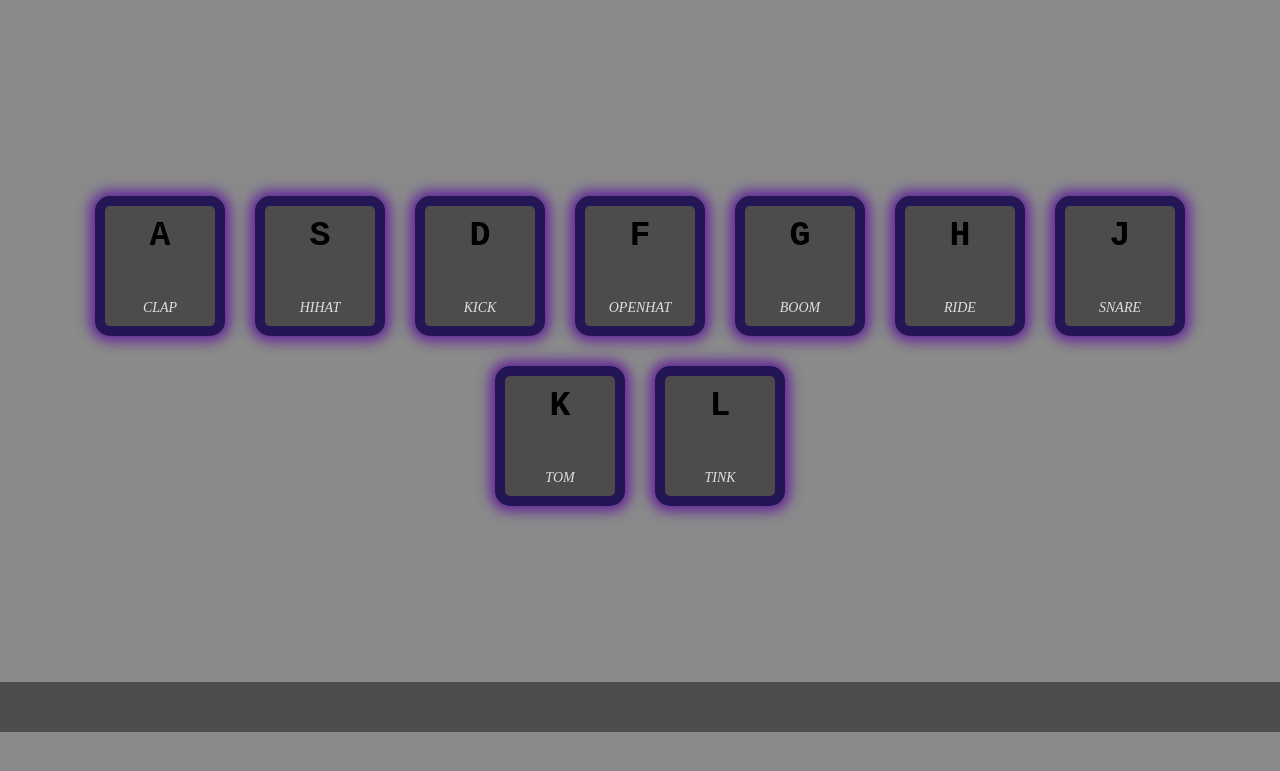
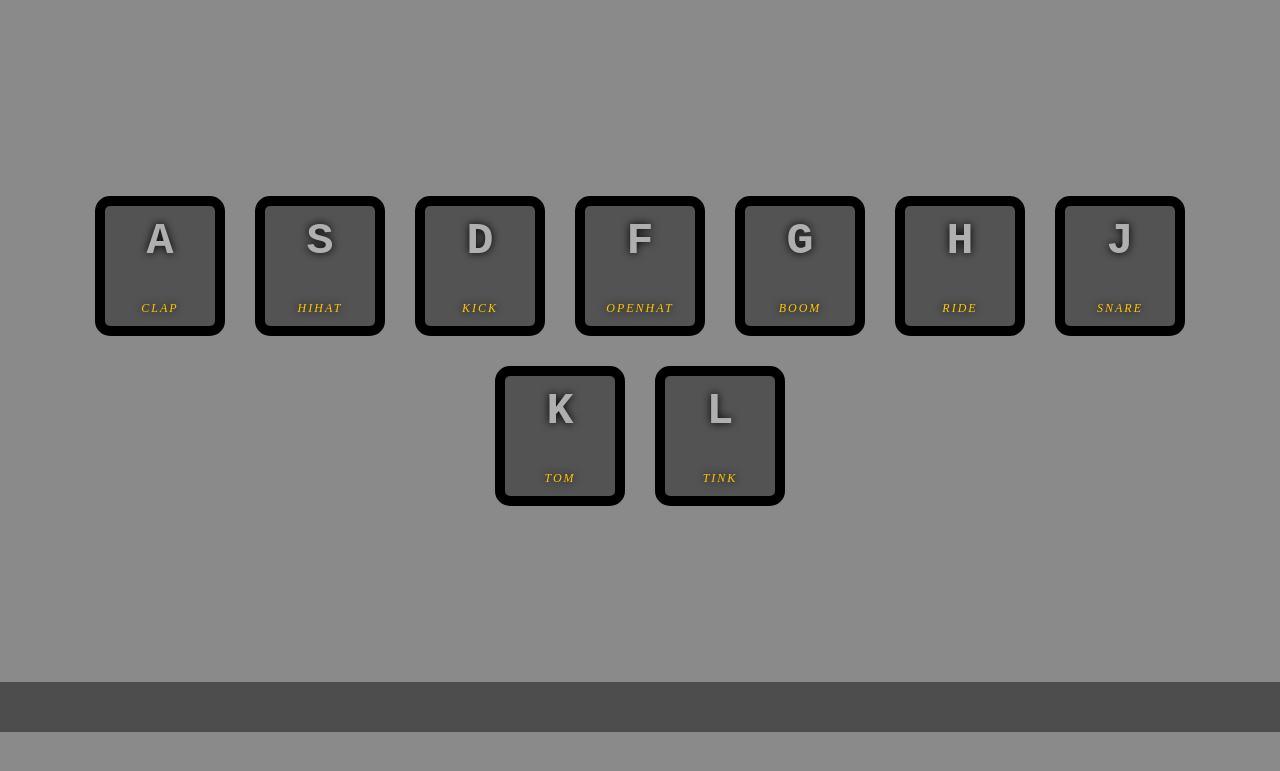
Before and after one commit to djordjemilosevicue/JS-playground, a plain HTML site: page index.html in a window 1280 px wide. Shown: the part 93-864 px from the top of the page. Drawn offline with Linux system fonts and the light colour scheme.

Commit message:
drum kit v1.0

```diff
--- a/app.js
+++ b/app.js
@@ -3,6 +3,7 @@ function removeTransition(e) {
     if (e.propertyName !== 'transform') return;
     e.target.classList.remove('playing');
 }
+
 function playSound(e) {
     const audio = document.querySelector(`audio[data-key="${e.keyCode}"]`);
     const key = document.querySelector(`div[data-key="${e.keyCode}"]`);
--- a/index.html
+++ b/index.html
@@ -11,54 +11,43 @@
 <!-- DRUM KIT -->
 <section id="drum-kit">
     <h1>Drum Kit</h1>
-
-        <div class="drum-container">
-
-            <div class="key" data-key="65">
-                <kbd>a</kbd>
+    <div class="keys">
+        <div data-key="65" class="key">
+            <kbd>A</kbd>
             <span class="sound">clap</span>
         </div>
-
-            <div class="key" data-key="83">
-                <kbd>s</kbd>
+        <div data-key="83" class="key">
+            <kbd>S</kbd>
             <span class="sound">hihat</span>
         </div>
-
-            <div class="key" data-key="68">
-                <kbd>d</kbd>
+        <div data-key="68" class="key">
+            <kbd>D</kbd>
             <span class="sound">kick</span>
         </div>
-
-            <div class="key" data-key="70">
-                <kbd>f</kbd>
+        <div data-key="70" class="key">
+            <kbd>F</kbd>
             <span class="sound">openhat</span>
         </div>
-
-            <div class="key" data-key="71">
-                <kbd>g</kbd>
+        <div data-key="71" class="key">
+            <kbd>G</kbd>
             <span class="sound">boom</span>
         </div>
-
-            <div class="key" data-key="72">
-                <kbd>h</kbd>
+        <div data-key="72" class="key">
+            <kbd>H</kbd>
             <span class="sound">ride</span>
         </div>
-
-            <div class="key" data-key="74">
-                <kbd>j</kbd>
+        <div data-key="74" class="key">
+            <kbd>J</kbd>
             <span class="sound">snare</span>
         </div>
-
-            <div class="key" data-key="75">
-                <kbd>k</kbd>
+        <div data-key="75" class="key">
+            <kbd>K</kbd>
             <span class="sound">tom</span>
         </div>
-
-            <div class="key" data-key="76">
-                <kbd>l</kbd>
+        <div data-key="76" class="key">
+            <kbd>L</kbd>
             <span class="sound">tink</span>
         </div>
-
     </div>
 <!-- audio -->
 <audio data-key="65" src="./drum-kit/clap.wav"></audio>
@@ -70,7 +59,6 @@
 <audio data-key="74" src="./drum-kit/snare.wav"></audio>
 <audio data-key="75" src="./drum-kit/tom.wav"></audio>
 <audio data-key="76" src="./drum-kit/tink.wav"></audio>
-
 </section>
 <!-- END OF DRUM KIT -->
 <section></section>
@@ -83,35 +71,6 @@
 
 <section></section>
 
-
-
-
-
-
-
-
-
-
-
-
-
-
-
-<script>
-    function playSound(e) {
-	const audio = document.querySelector('audio[data-key="${e.keyCode}"]');
-	const key = document.querySelector('.key[data-key="${e.keyCode}"]');
-	if (!audio) return;
-	audio.currentTime = 0;
-	audio.play();
-	key.classList.add('playing');
-}
-function removeTransition(e) {
-	if (e.propertyName !== 'transform') return;
-	this.classList.remove('playing');
-}
-const keys = document.querySelectorAll('.key');
-keys.forEach(key => key.addEventListener('transitioned', removeTransition));
-window.addEventListener('keydown', playSound);
-</script></body>
+<script src="./app.js"></script>
+</body>
 </html>
--- a/style.css
+++ b/style.css
@@ -42,7 +42,7 @@ h1 {
     -o-user-drag: none;
 }
 /* =================================== DRUM KIT =================================== */
-.drum-container {
+.keys {
     width: 100%;
     height: auto;
     display: flex;
@@ -55,7 +55,7 @@ h1 {
     width: 130px;
     height: 140px;
     padding: 10px 20px;
-    border: 10px solid rgb(36, 22, 85);
+    border: 10px solid black;
     border-radius: 15px;
     display: flex;
     flex-direction: column;
@@ -64,25 +64,25 @@ h1 {
     text-transform: uppercase;
     text-align: center;
     cursor: pointer;
-    background-color: rgb(76, 76, 76);
-    box-shadow: 0 0 13px 5px rgb(97, 33, 154);
-    transition: all .07s;
+    transition: all .07s ease;
+    color: rgb(175, 175, 175);
+    background: rgba(0,0,0,0.4);
+    text-shadow: 0 0 .5rem black;
+  }
+.playing {
+    transform: scale(1.3);
+    border: 3px solid #ffc600;
+    box-shadow: 0 0 10px 5px #ffc600;
 }
 kbd {
-    font-size: 35px;
+    display: block;
+    font-size: 45px;
     font-weight: 800;
 }
-.key>span {
-    font-size: 14px;
+.sound {
+    font-size: 12px;
+    text-transform: uppercase;
+    letter-spacing: 2px;
     font-style: italic;
-    color: rgb(226, 223, 223);
+    color: #ffc600;
 }
-.playing {
-    transform: scale(1.2);
-    border-color: aqua;
-    box-shadow: 0 0 10px aqua;
-}
-audio {
-    width: 100px;
-    height: 50px;
-}
```
Lines whose indentation alone changed are shown as unchanged.
